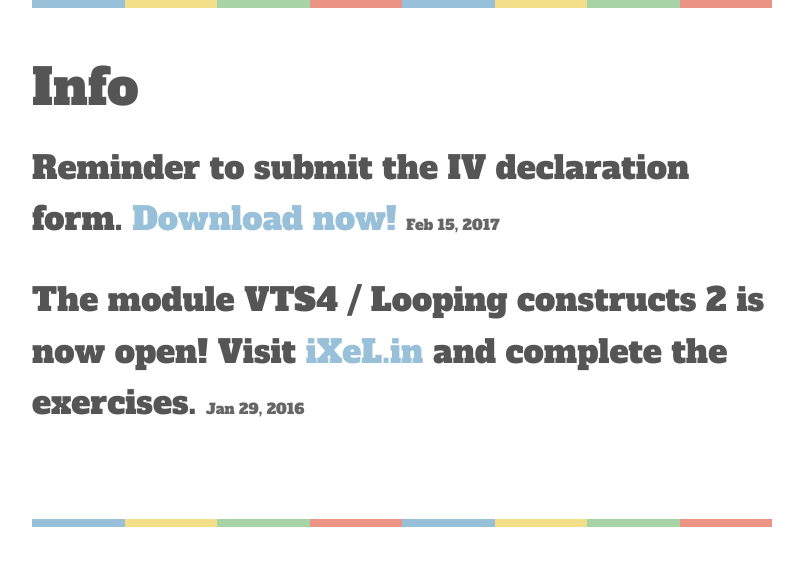
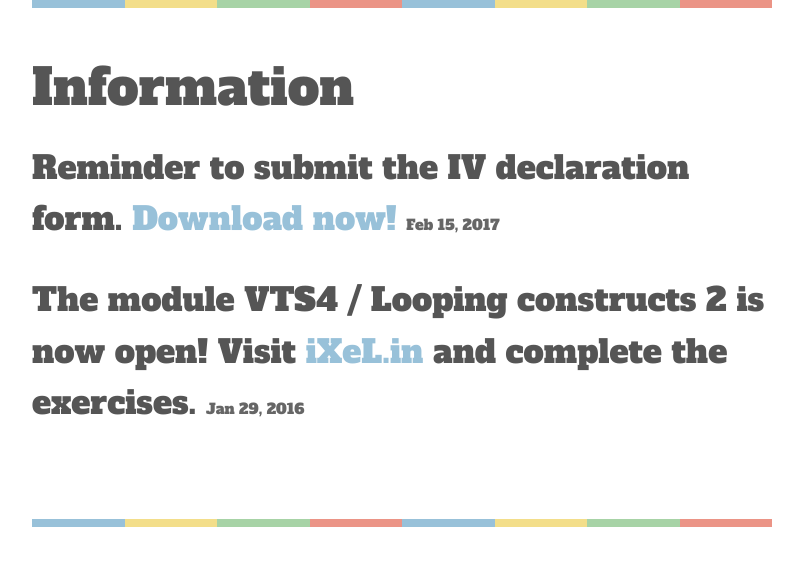
Before and after one commit to SJIT-IT/info, a Jekyll site: the page built from index.html, in a window 1280 px wide. Shown: the top 566 px of the page, without its empty margins (238-1041 px from the left). Built offline with Jekyll 4.4.1, drawn with Linux system fonts in a browser that asks for light colours; some web fonts are replaced; the list of posts is cut into pages by our own code.

Commit message:
Update Feb 20

```diff
--- a/index.html
+++ b/index.html
@@ -4,7 +4,7 @@ layout: default
 
 <div class="home">
 
-  <h1 class="post-title">Info</h1>
+  <h1 class="post-title">Information</h1>
 
   <ul class="post-list">
     {% for post in paginator.posts %}
```
Also changed, not shown: _pages/cdlab.md (added, +5 -0 lines).
